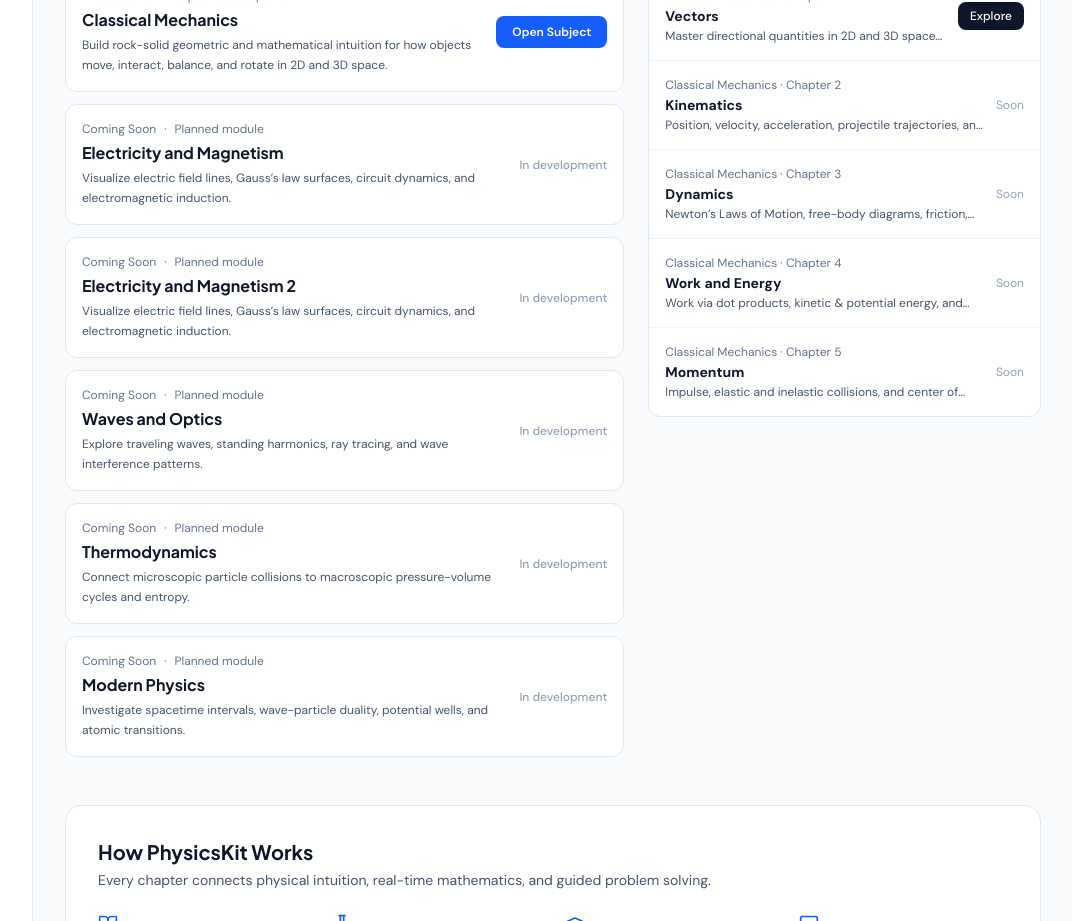
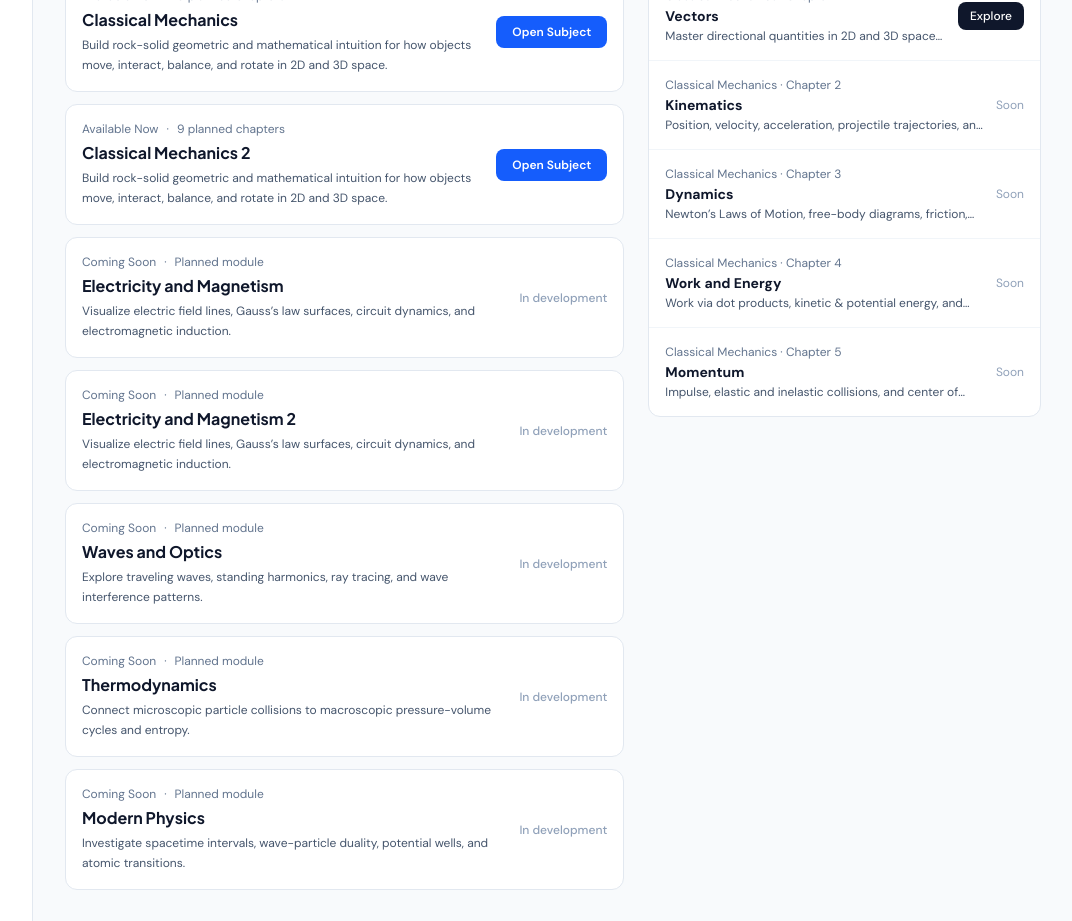
Before and after one commit to alebirendra/PhysiSim, a React (Vite) app: page / in a window 1280 px wide. Shown: the part 960-1881 px from the top of the page, without its empty margins (207-1279 px from the left). Built offline with nearby package versions, Linux system fonts and the light colour scheme.

Commit message:
Add 'Classical Mechanics 2' course entry
Added a new course entry for 'Classical Mechanics 2' with details including title, subtitle, description, status, chapter IDs, resource IDs, and accent color.

```diff
--- a/src/content/registry.ts
+++ b/src/content/registry.ts
@@ -14,6 +14,27 @@ export const SUBJECTS: SubjectItem[] = [
   {
     id: 'classical-mechanics',
     title: 'Classical Mechanics',
+    subtitle: 'Motion, Forces, Energy & Spatial Geometry',
+    description:
+      'Build rock-solid geometric and mathematical intuition for how objects move, interact, balance, and rotate in 2D and 3D space.',
+    status: 'available',
+    chapterIds: [
+      'vectors',
+      'kinematics',
+      'kinematics2',
+      'dynamics',
+      'work-energy',
+      'momentum',
+      'rotational-motion',
+      'gravitation',
+      'oscillations',
+    ],
+    resourceIds: ['cm-foundations-text', 'vector-lab-suite', 'cm-problem-bank'],
+    accentColor: '#2563EB',
+  },
+  {
+    id: 'classical-mechanics-2',
+    title: 'Classical Mechanics 2',
     subtitle: 'Motion, Forces, Energy & Spatial Geometry',
     description:
       'Build rock-solid geometric and mathematical intuition for how objects move, interact, balance, and rotate in 2D and 3D space.',
```
